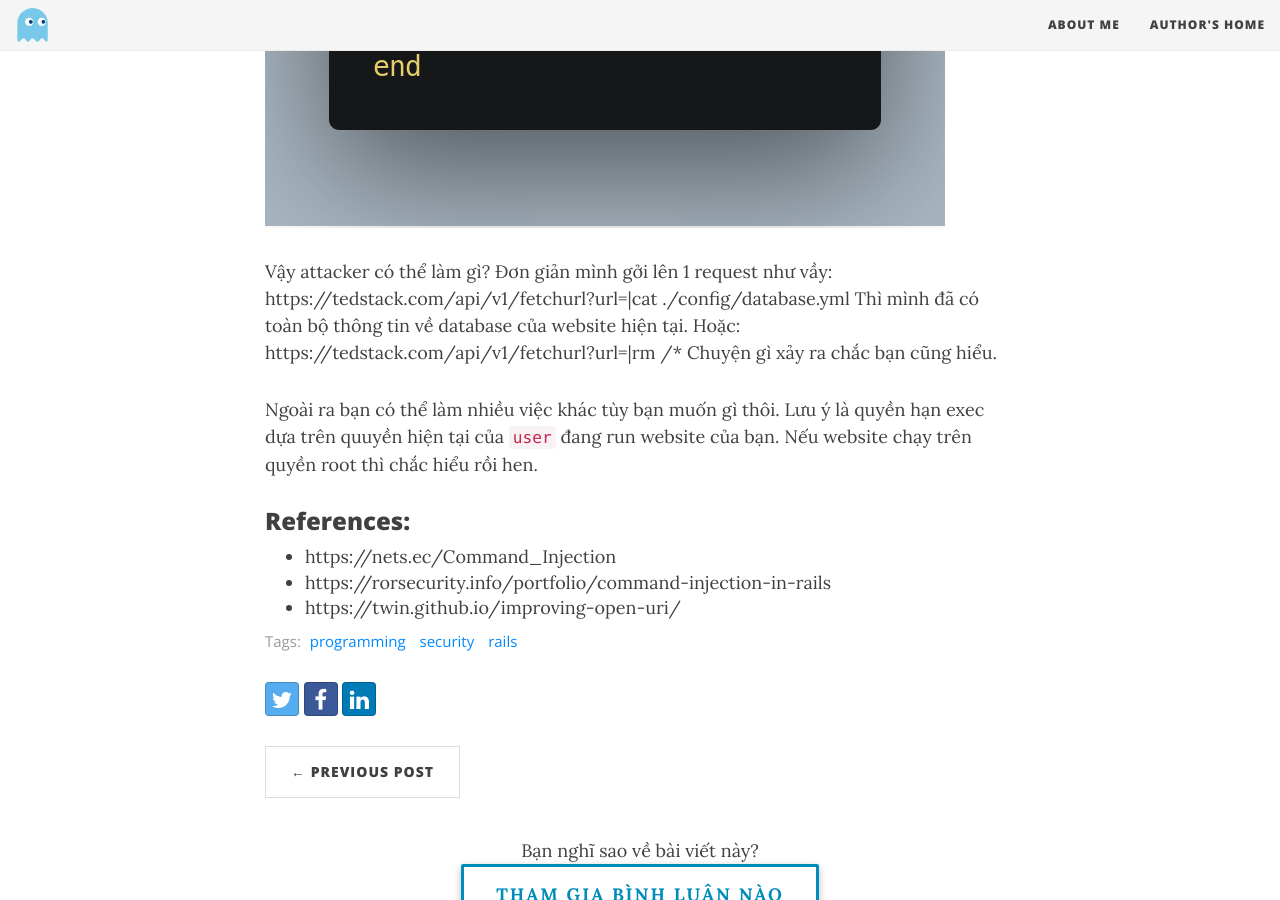
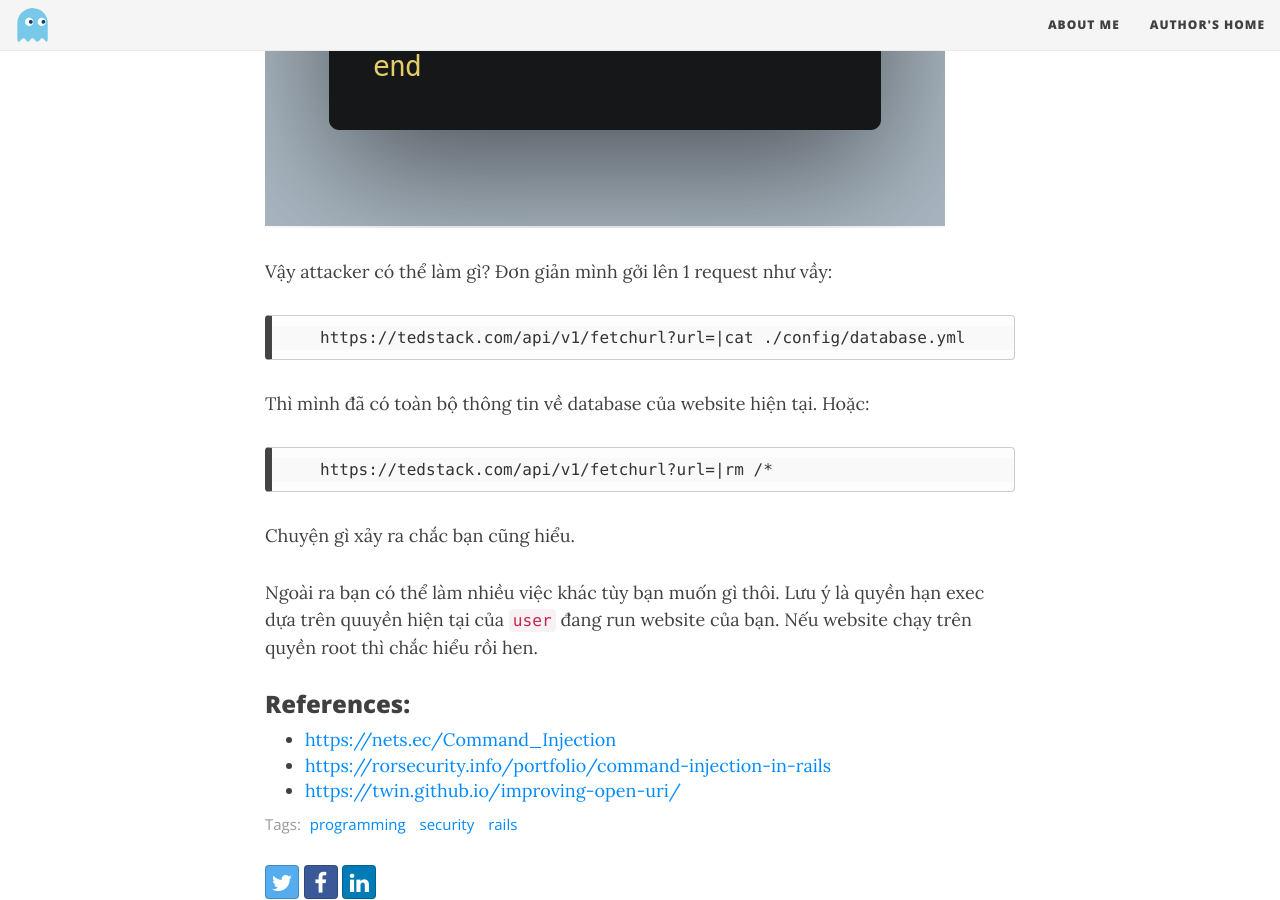
Before and after one commit to thorvn/th0j.github.io, a Jekyll site: the page built from _posts/2018-08-02-lo-hong-o-thu-vien-open-uri.md, in a window 1280 px wide and 900 px high, scrolled down 2221 px. Built offline with Jekyll 4.4.1, drawn with Linux system fonts in a browser that asks for light colours; nearby versions of some CDN libraries; some of the changed lines change nothing that is shown.

Commit message:
fix typo

```diff
--- a/_posts/2018-08-02-lo-hong-o-thu-vien-open-uri.md
+++ b/_posts/2018-08-02-lo-hong-o-thu-vien-open-uri.md
@@ -30,10 +30,14 @@ Giả sử mình có một api viết bằng Rails có routes là `{{domain}}/ap
 
 Vậy attacker có thể làm gì?
 Đơn giản mình gởi lên 1 request như vầy:
+
         https://tedstack.com/api/v1/fetchurl?url=|cat ./config/database.yml
+
 Thì mình đã có toàn bộ thông tin về database của website hiện tại.
 Hoặc:
+
         https://tedstack.com/api/v1/fetchurl?url=|rm /*
+
 Chuyện gì xảy ra chắc bạn cũng hiểu.
 
 Ngoài ra bạn có thể làm nhiều việc khác tùy bạn muốn gì thôi.
@@ -41,6 +45,6 @@ Lưu ý là quyền hạn exec dựa trên quuyền hiện tại của `user` đ
 
 
 ### References:
-- https://nets.ec/Command_Injection
-- https://rorsecurity.info/portfolio/command-injection-in-rails
-- https://twin.github.io/improving-open-uri/
+- [https://nets.ec/Command_Injection](https://nets.ec/Command_Injection)
+- [https://rorsecurity.info/portfolio/command-injection-in-rails](https://rorsecurity.info/portfolio/command-injection-in-rails)
+- [https://twin.github.io/improving-open-uri/](https://twin.github.io/improving-open-uri)
```
